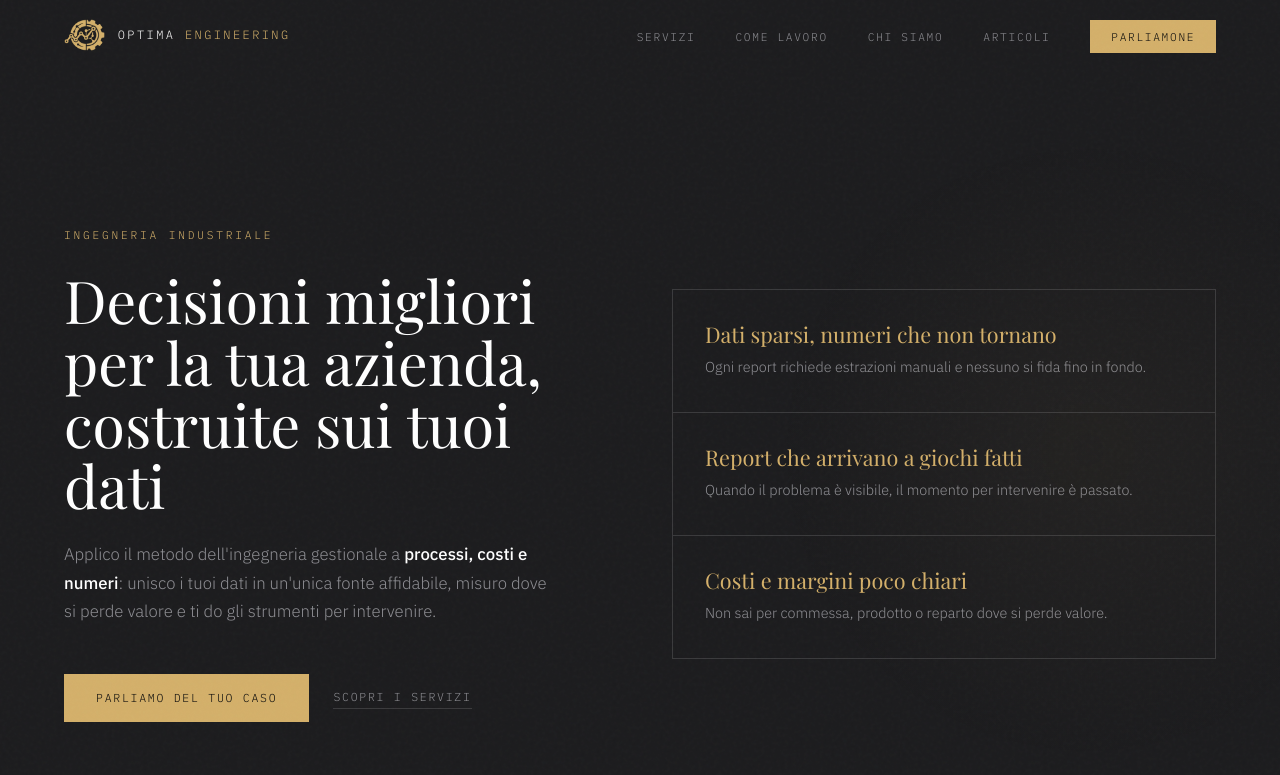
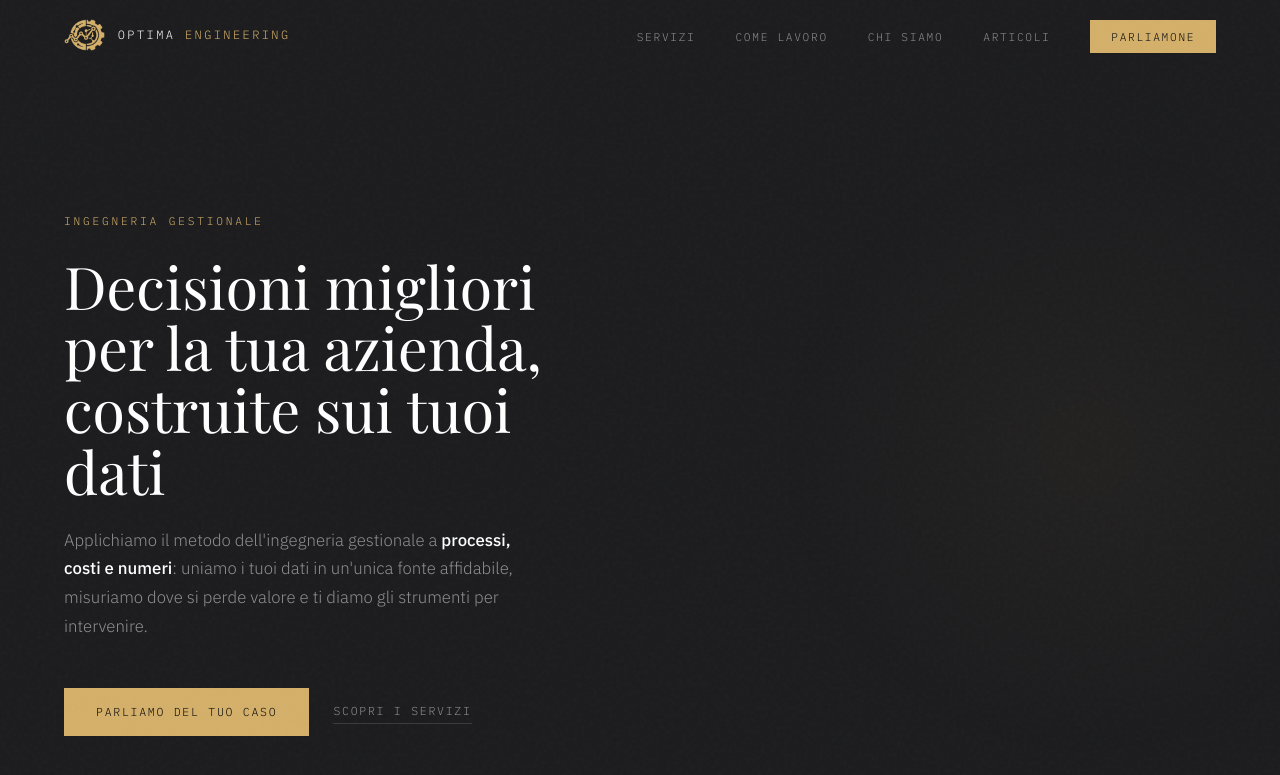
Before and after one commit to edoardo2496/optima_engineering, a Jekyll site: the page built from index.html, in a window 1280 px wide and 900 px high. Shown: the top 775 px of the window. Built offline with Jekyll 4.4.1, drawn with Linux system fonts in a browser that asks for light colours; some web fonts are replaced.

Commit message:
Update hero.html

```diff
--- a/_includes/hero.html
+++ b/_includes/hero.html
@@ -1,20 +1,14 @@
 <section class="hero">
   <div class="hero-left">
-    <div class="hero-eyebrow">Ingegneria Industriale</div>
+    <div class="hero-eyebrow">Ingegneria Gestionale</div>
     <h1 class="hero-title">Decisioni migliori per la tua azienda, costruite sui tuoi dati</h1>
     <p class="hero-body">
-      Applico il metodo dell'ingegneria gestionale a <strong>processi, costi e numeri</strong>: unisco i tuoi dati in un'unica fonte affidabile, misuro dove si perde valore e ti do gli strumenti per intervenire.
+      Applichiamo il metodo dell'ingegneria gestionale a <strong>processi, costi e numeri</strong>: uniamo i tuoi dati in un'unica fonte affidabile, misuriamo dove si perde valore e ti diamo gli strumenti per intervenire.
     </p>
     <div class="hero-actions">
       <a href="#contatto" class="btn-primary">Parliamo del tuo caso</a>
       <a href="#servizi" class="btn-ghost">Scopri i servizi</a>
     </div>
   </div>
-  <div class="hero-right">
-    <ul class="pain-list">
-      <li class="pain-item"><div class="pain-text"><strong>Dati sparsi, numeri che non tornano</strong><span class="pain-sub">Ogni report richiede estrazioni manuali e nessuno si fida fino in fondo.</span></div></li>
-      <li class="pain-item"><div class="pain-text"><strong>Report che arrivano a giochi fatti</strong><span class="pain-sub">Quando il problema è visibile, il momento per intervenire è passato.</span></div></li>
-      <li class="pain-item"><div class="pain-text"><strong>Costi e margini poco chiari</strong><span class="pain-sub">Non sai per commessa, prodotto o reparto dove si perde valore.</span></div></li>
-    </ul>
-  </div>
+  <!-- hero-right invariato: le pain-list sono già neutre -->
 </section>
```
